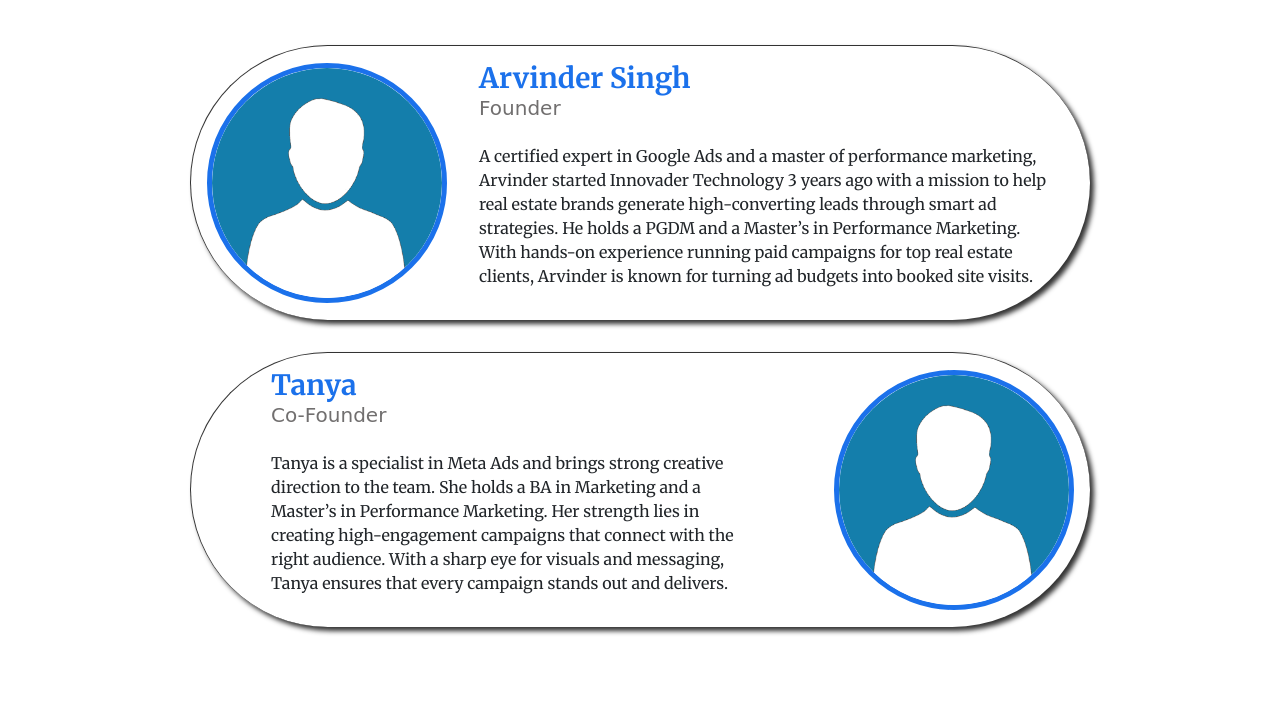
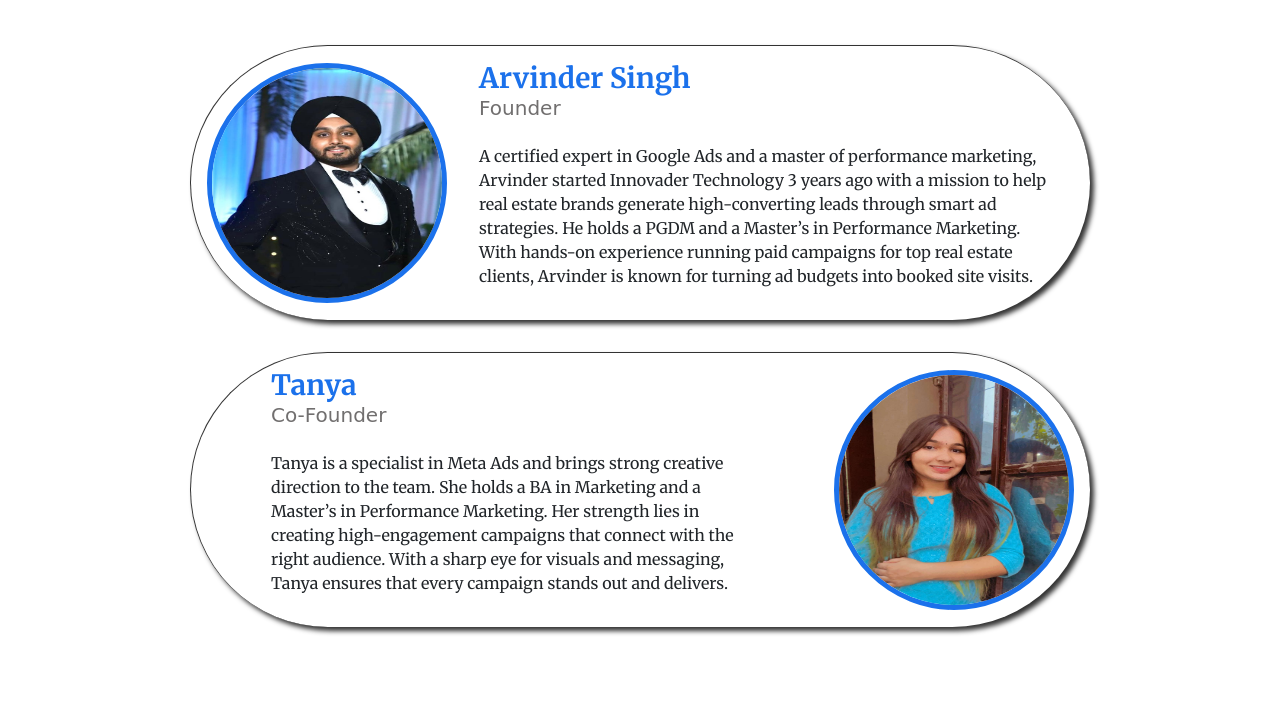
Before and after one commit to arshsaini1333/arvP3, a plain HTML site: page about.html in a window 1280 px wide. Shown: the part 886-1590 px from the top of the page. Drawn offline with nearby package versions, Linux system fonts and the light colour scheme; a web font is replaced by a local one.

Commit message:
New changes

```diff
--- a/about.html
+++ b/about.html
@@ -69,7 +69,7 @@
         <div class="ot-container">
             <div class="ot-founder ot-card" data-aos="flip-left">
                 <div class="ot-image">
-                    <img src="./Image/f1.png" alt="">
+                    <img src="./Image/founder.jpg" alt="">
                 </div>
                 <div class="ot-content">
                     <h3>
@@ -83,7 +83,7 @@
             </div>
             <div class="ot-co-founder ot-card" data-aos="flip-right">
                 <div class="ot-image">
-                    <img src="./Image/f1.png" alt="">
+                    <img src="./Image/cf.jpg" alt="">
                 </div>
                 <div class="ot-content">
                     <h3>Tanya </h3>
```
Also changed, not shown: Image/cf.jpg (added), Image/founder.jpg (added).
